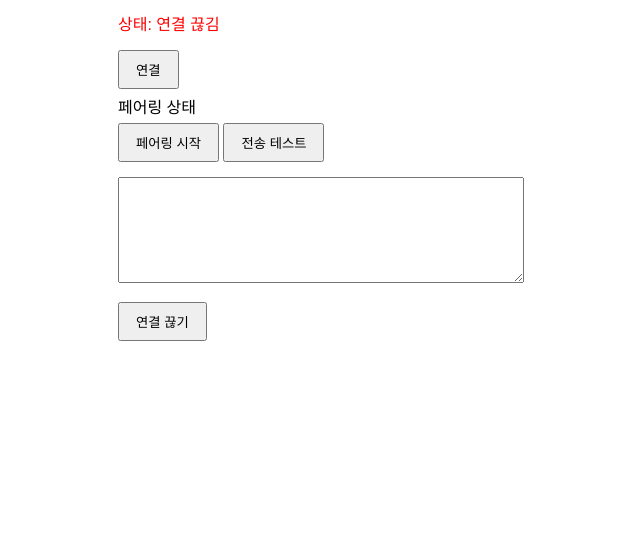
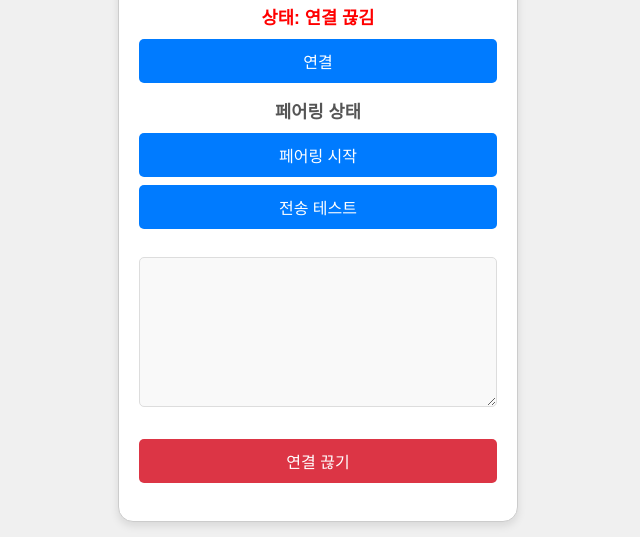
Before and after one commit to truedo/zumi_dongle_pairing, a plain HTML site: page index.html in a window 1280 px wide. Shown: the part 263-800 px from the top of the page, without its empty margins (322-962 px from the left). Drawn offline with Linux system fonts and the light colour scheme.

Commit message:
UI 꾸미기

```diff
--- a/index.html
+++ b/index.html
@@ -1,4 +1,3 @@
-<!-- index.html -->
 <!DOCTYPE html>
 <html lang="ko">
 <head>
@@ -8,6 +7,7 @@
     <link rel="stylesheet" href="styles.css">
 </head>
 <body>
+    <div class="content-box">
         <img src="logo.png" class="logo" alt="로고">
         <div class="status" id="statusLabel">상태: 연결 끊김</div>
 
@@ -21,7 +21,6 @@
         <textarea id="textOutput" readonly></textarea>
 
         <button id="disconnectBtn">연결 끊기</button>
-
-    <script src="serialManager.js"></script>
+    </div> <script src="serialManager.js"></script>
 </body>
 </html>
--- a/serialManager.js
+++ b/serialManager.js
@@ -52,6 +52,7 @@ document.addEventListener('DOMContentLoaded', () => {
         if (match) {
             const result = match[0].substring(9);
             elements.deviceLabel.textContent = `페어링 완료: zumi-${result}`;
+            elements.deviceLabel.style.color = '#32CD32';
         }
     }
 
@@ -120,6 +121,11 @@ document.addEventListener('DOMContentLoaded', () => {
         elements.connectBtn.disabled = false;
        // elements.portSelect.disabled = false;
         elements.statusLabel.style.color = '#000000';
+
+        elements.deviceLabel.textContent = `페어링 상태`;
+        elements.deviceLabel.style.color = '#000000';
+
+
     }
 
     // 초기화
--- a/styles.css
+++ b/styles.css
@@ -1,25 +1,106 @@
 /* styles.css */
 body {
     font-family: Arial, sans-serif;
-    max-width: 400px;
-    margin: 20px auto;
-    padding: 20px;
+    background-color: #f0f0f0; /* 배경색 추가 */
+    margin: 0; /* body 기본 마진 제거 */
+    padding: 0; /* body 기본 패딩 제거 */
+    display: flex; /* Flexbox를 사용하여 컨테이너를 중앙에 배치 */
+    justify-content: center; /* 가로 방향 중앙 정렬 */
+    align-items: center; /* 세로 방향 중앙 정렬 (필요시 min-height: 100vh; 추가) */
+    min-height: 100vh; /* 최소 높이를 뷰포트 높이로 설정하여 세로 중앙 정렬 가능하게 함 */
+    box-sizing: border-box; /* 패딩과 보더가 크기에 포함되도록 설정 */
 }
+
+/* 새로운 컨테이너 스타일 */
+.content-box {
+    background-color: #fff; /* 컨테이너 배경색 */
+    max-width: 400px; /* 컨테이너의 최대 너비 */
+    width: 90%; /* 작은 화면에서 너비 조절 */
+    padding: 30px 20px; /* 내부 여백 (상하 좌우) */
+    border: 1px solid #ccc; /* 테두리 */
+    border-radius: 15px; /* 둥근 모서리 */
+    box-shadow: 0 4px 8px rgba(0, 0, 0, 0.1); /* 은은한 그림자 */
+    text-align: center; /* 컨테이너 안의 인라인/인라인-블록 요소 가운데 정렬 */
+    box-sizing: border-box; /* padding과 border를 width에 포함 */
+}
+
 .logo {
+    /* 기존 스타일 */
     width: 300px;
     height: 200px;
     margin-bottom: 20px;
+    /* 가운데 정렬을 위해 display: block과 margin: auto 추가 */
+    display: block;
+    margin-left: auto;
+    margin-right: auto;
+    /* 컨테이너보다 로고가 클 경우 넘치지 않도록 최대 너비 설정 */
+    max-width: 100%;
+    height: auto; /* 비율 유지 */
 }
+
 .status {
     margin: 10px 0;
-    color: red;
+    color: red; /* 기존 색상 유지 */
+    font-weight: bold; /* 상태를 더 눈에 띄게 */
+    font-size: 1.1em;
 }
+
+#deviceLabel {
+    margin: 15px 0 10px 0; /* 마진 추가 */
+    font-weight: bold;
+    color: #555;
+    font-size: 1.1em;
+}
+
+
 button {
-    margin: 5px 0;
-    padding: 8px 16px;
+    /* 기존 스타일 */
+    /* margin: 5px 0; 이 마진 대신 아래 margin 사용 */
+    /* padding: 8px 16px; 이 패딩 대신 아래 padding 사용 */
+
+    /* `.content-box` 안에서 잘 보이도록 스타일 조정 */
+    display: block; /* 버튼을 블록 요소로 만들어 세로로 쌓이게 함 */
+    width: 100%; /* 컨테이너 너비에 맞춤 */
+    padding: 10px 16px; /* 상하좌우 패딩 */
+    margin: 8px 0; /* 상하 마진, 좌우는 0 */
+    font-size: 1rem;
+    background-color: #007bff; /* 예시 버튼 배경색 */
+    color: white;
+    border: none;
+    border-radius: 5px; /* 모서리 둥글게 */
+    cursor: pointer;
+    transition: background-color 0.3s ease; /* 호버 효과 */
 }
+button:hover {
+    background-color: #0056b3; /* 호버 시 색상 변경 */
+}
+
+
 #textOutput {
+    /* 기존 스타일 */
+    /* width: 100%; 기존 너비 사용 */
+    /* height: 100px; 높이 조절 */
+    /* margin: 10px 0; 마진 조절 */
+
     width: 100%;
-    height: 100px;
-    margin: 10px 0;
+    height: 150px; /* 높이 약간 증가 */
+    margin: 20px 0; /* 상하 마진 증가 */
+    padding: 10px; /* 내부 패딩 추가 */
+    border: 1px solid #ddd; /* 테두리 추가 */
+    border-radius: 5px; /* 모서리 둥글게 */
+    box-sizing: border-box; /* padding과 border가 width에 포함 */
+    resize: vertical; /* 세로 크기 조절만 허용 */
+    font-family: Consolas, Monaco, 'Andale Mono', 'Ubuntu Mono', monospace; /* 코드/로그 보기 좋은 글꼴 */
+    font-size: 0.9rem;
+    line-height: 1.4;
+    background-color: #f9f9f9; /* 약간 어두운 배경 */
+    color: #333;
 }
+
+/* 필요에 따라 특정 버튼에 다른 스타일을 줄 수 있습니다. */
+#disconnectBtn {
+    background-color: #dc3545; /* 빨간색 계열 */
+}
+#disconnectBtn:hover {
+    background-color: #c82333;
+}
```
Lines whose indentation alone changed are shown as unchanged.
